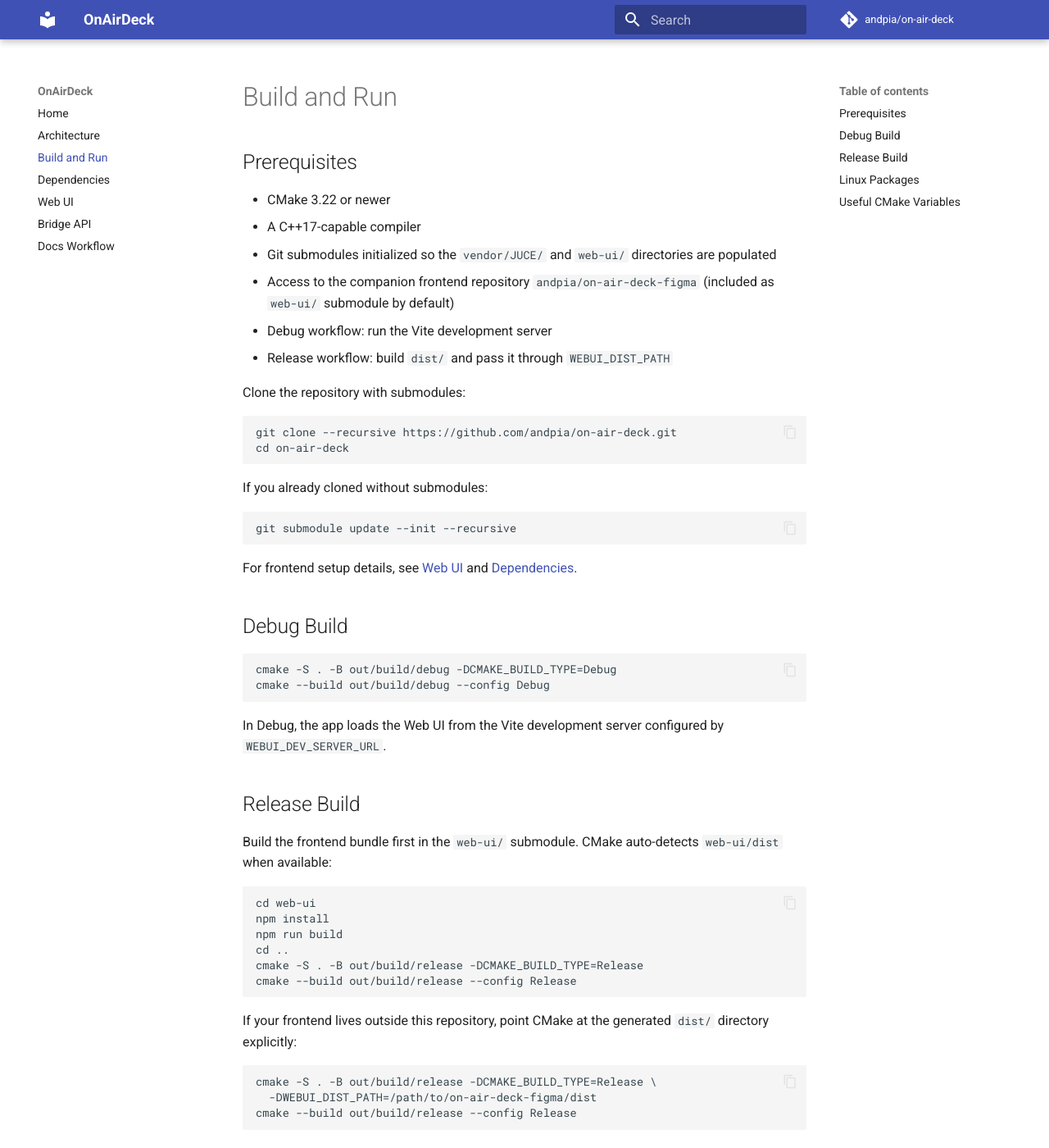
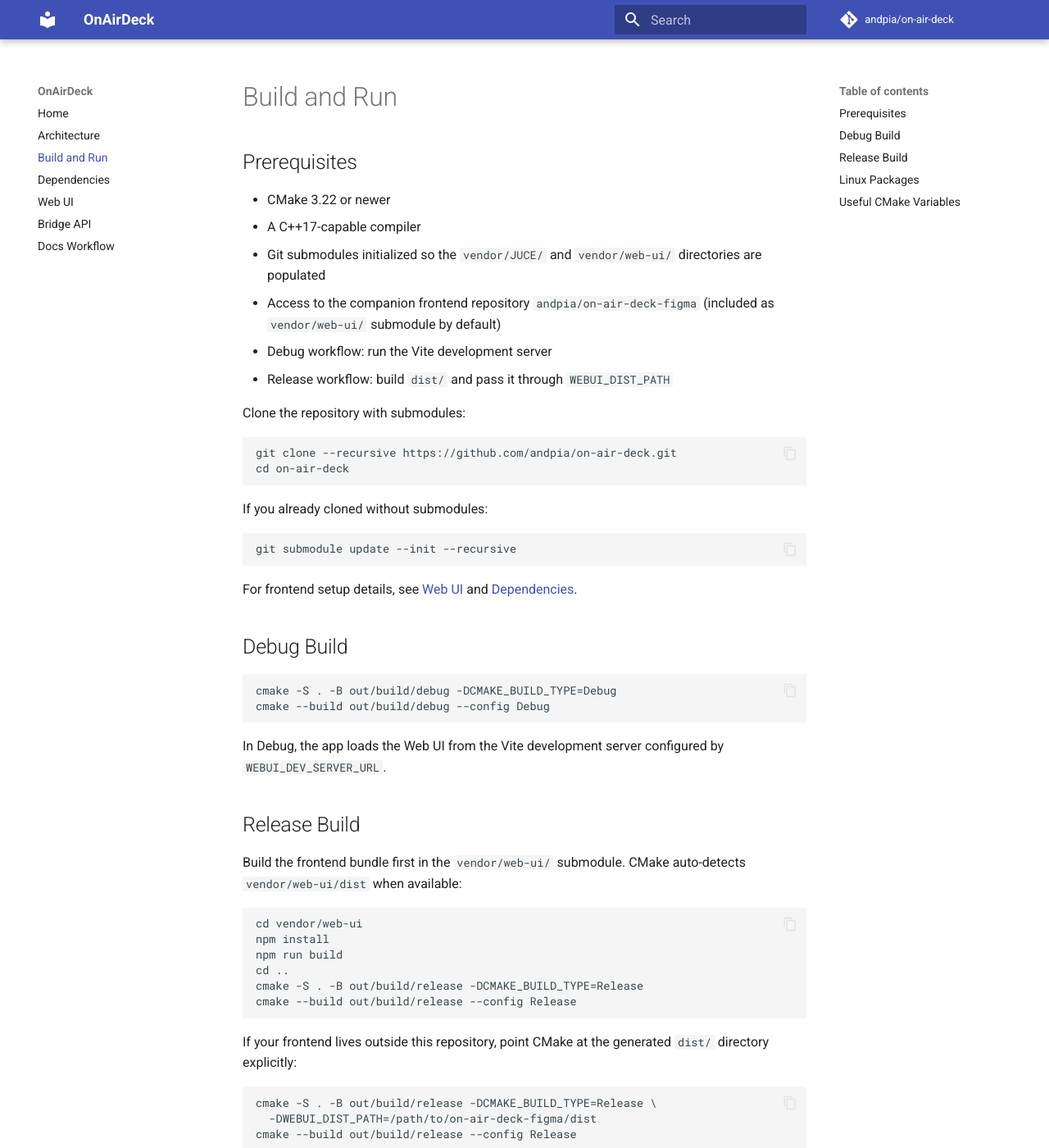
Before and after one commit to andpia/on-air-deck, an MkDocs documentation site: the page built from docs/build-and-run.md, in a window 1280 px wide and 1400 px high. Shown: the whole window at 82% size. Built offline with MkDocs 1.6.1 and Material for MkDocs 9.7.7, drawn with Linux system fonts in a browser that asks for light colours; comment, search, counter and statistics services are not loaded; some of the changed text lies outside the part shown.

Commit message:
refactor(submodules): move web-ui under vendor/web-ui

````diff
--- a/CMakeLists.txt
+++ b/CMakeLists.txt
@@ -21,13 +21,13 @@ option(ONAIRDECK_UNITY_BUILD "Enable Unity Build to speed up compilation" OFF)
 
 # Web UI configuration
 # Path to the pre-built Vite dist/ folder.
-# If not set explicitly and the `web-ui` submodule has a built dist/, it is auto-detected.
+# If not set explicitly and the `vendor/web-ui` submodule has a built dist/, it is auto-detected.
 # You can always override it manually, for example:
 #   cmake -DWEBUI_DIST_PATH=/path/to/on-air-deck-figma/dist ...
 set(WEBUI_DIST_PATH "" CACHE PATH
     "Path to the Web UI dist/ folder produced by 'npm run build'")
 
-set(ONAIRDECK_WEBUI_SUBMODULE_DIR "${CMAKE_SOURCE_DIR}/web-ui")
+set(ONAIRDECK_WEBUI_SUBMODULE_DIR "${CMAKE_SOURCE_DIR}/vendor/web-ui")
 if(NOT WEBUI_DIST_PATH)
     set(_WEBUI_DIST_AUTODETECT "${ONAIRDECK_WEBUI_SUBMODULE_DIR}/dist")
     if(EXISTS "${_WEBUI_DIST_AUTODETECT}")
--- a/docs/build-and-run.md
+++ b/docs/build-and-run.md
@@ -4,8 +4,8 @@
 
 - CMake 3.22 or newer
 - A C++17-capable compiler
-- Git submodules initialized so the `vendor/JUCE/` and `web-ui/` directories are populated
-- Access to the companion frontend repository `andpia/on-air-deck-figma` (included as `web-ui/` submodule by default)
+- Git submodules initialized so the `vendor/JUCE/` and `vendor/web-ui/` directories are populated
+- Access to the companion frontend repository `andpia/on-air-deck-figma` (included as `vendor/web-ui/` submodule by default)
   - Debug workflow: run the Vite development server
   - Release workflow: build `dist/` and pass it through `WEBUI_DIST_PATH`
 
@@ -35,10 +35,10 @@ In Debug, the app loads the Web UI from the Vite development server configured b
 
 ## Release Build
 
-Build the frontend bundle first in the `web-ui/` submodule. CMake auto-detects `web-ui/dist` when available:
+Build the frontend bundle first in the `vendor/web-ui/` submodule. CMake auto-detects `vendor/web-ui/dist` when available:
 
 ```bash
-cd web-ui
+cd vendor/web-ui
 npm install
 npm run build
 cd ..
@@ -67,7 +67,7 @@ sudo apt-get update && sudo apt-get install libasound2-dev libx11-dev libxrandr-
 | Variable | Default | Description |
 | --- | --- | --- |
 | `WEBUI_DEV_SERVER_URL` | `http://localhost:5173` | URL used by Debug builds for the embedded frontend. |
-| `WEBUI_DIST_PATH` | auto (`web-ui/dist` if present) | Path to the built frontend assets for Release packaging. |
+| `WEBUI_DIST_PATH` | auto (`vendor/web-ui/dist` if present) | Path to the built frontend assets for Release packaging. |
 | `ONAIRDECK_USE_CURL` | `ON` | Enables CURL support when available. |
 | `ONAIRDECK_ENABLE_SANITIZERS` | `ON` | Enables AddressSanitizer in Debug on supported toolchains. |
 | `ONAIRDECK_UNITY_BUILD` | `OFF` | Enables CMake unity builds for faster compilation. |
````
Also changed, not shown: README.md (+7 -7 lines), docs/dependencies.md (+2 -2 lines), docs/web-ui.md (+2 -2 lines), .gitmodules, 1 other file.
